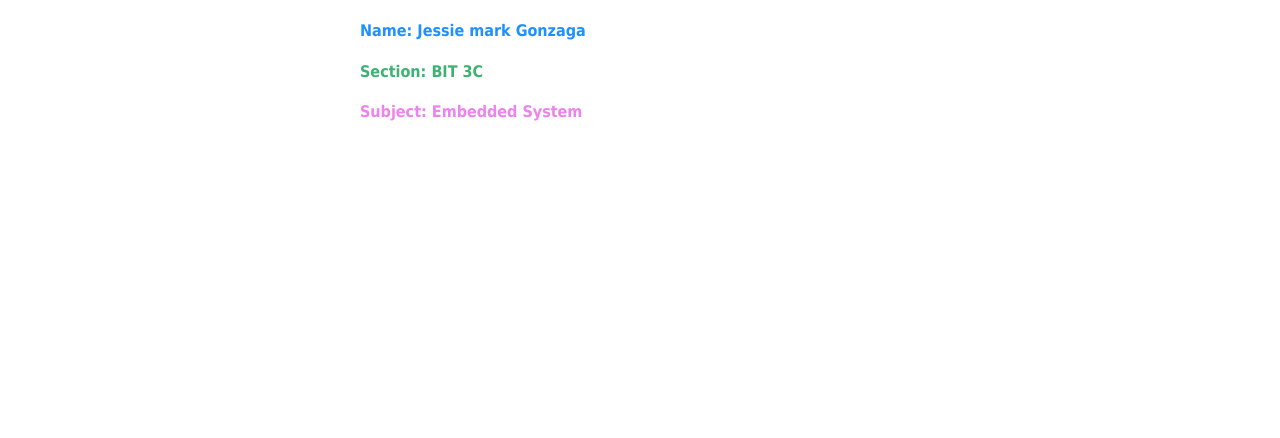
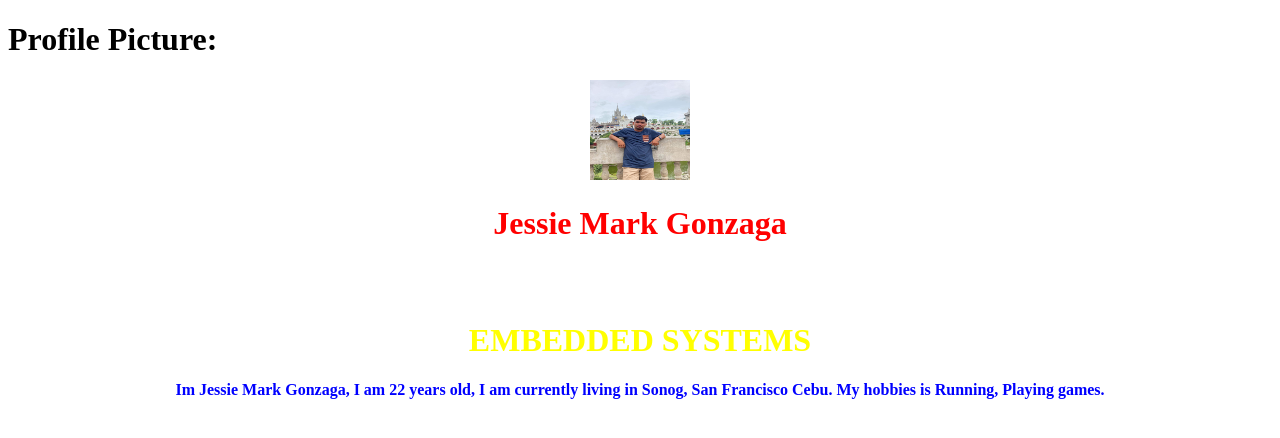
Before and after one commit to Jessiemark123/html, a plain HTML site: page index.html in a window 1280 px wide. Drawn offline with Linux system fonts and the light colour scheme.

Commit message:
this is my first commit

```diff
--- a/index.html
+++ b/index.html
@@ -1,18 +1,16 @@
 <!DOCTYPE html>
 <html>
-<head>
-<title>Welcome to nginx!</title>
-<style>
-html { color-scheme: light dark; }
-body { width: 35em; margin: 0 auto;
-font-family: Tahoma, Verdana, Arial, sans-serif; }
-</style>
-</head>
 <body>
-<h4 style="color:DodgerBlue;">Name: Jessie mark Gonzaga</h4>
-<h4 style="color:MediumSeaGreen;">Section: BIT 3C</h4>
-<h4 style="color:Violet;">Subject: Embedded System</h4>
 
+<h1>Profile Picture:</h1>
+<center>
+
+<img src="IMG_1098068737460436.jpeg" alt="Trulli" width="100" height="100">
+</center>
 
 </body>
+<h1 style="color:Red;" > <center>Jessie Mark Gonzaga<center></h1>
+<h1 style="color:White;"> <center>BIT-CT 3C<center></h1>
+<h1 style="color:Yellow;"> <center>EMBEDDED SYSTEMS<center></h1>
+<h4 style="color:Blue"> <center> Im Jessie Mark Gonzaga, I am 22 years old, I am currently living in Sonog, San Francisco Cebu. My hobbies is Running, Playing games.</center></h4>
 </html
```
